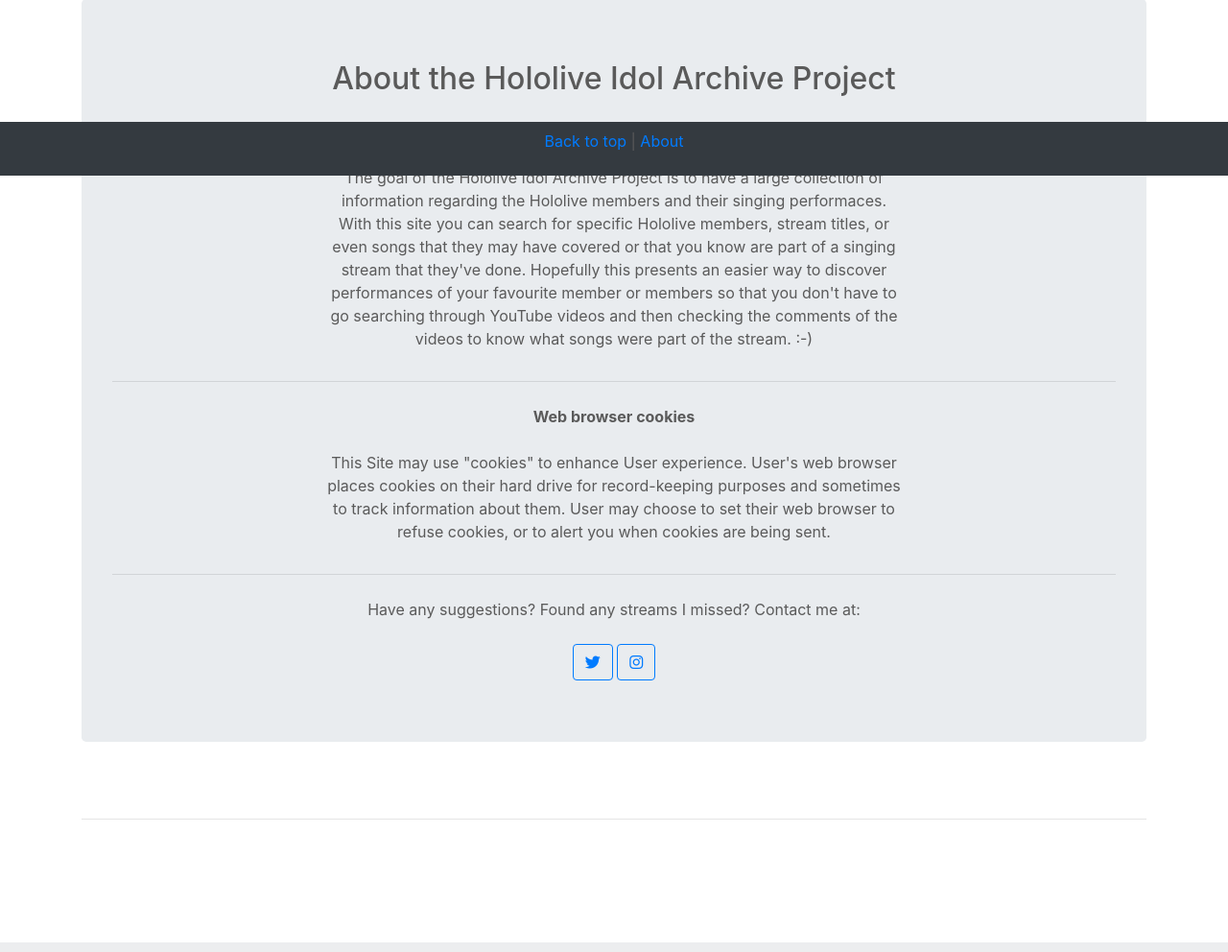
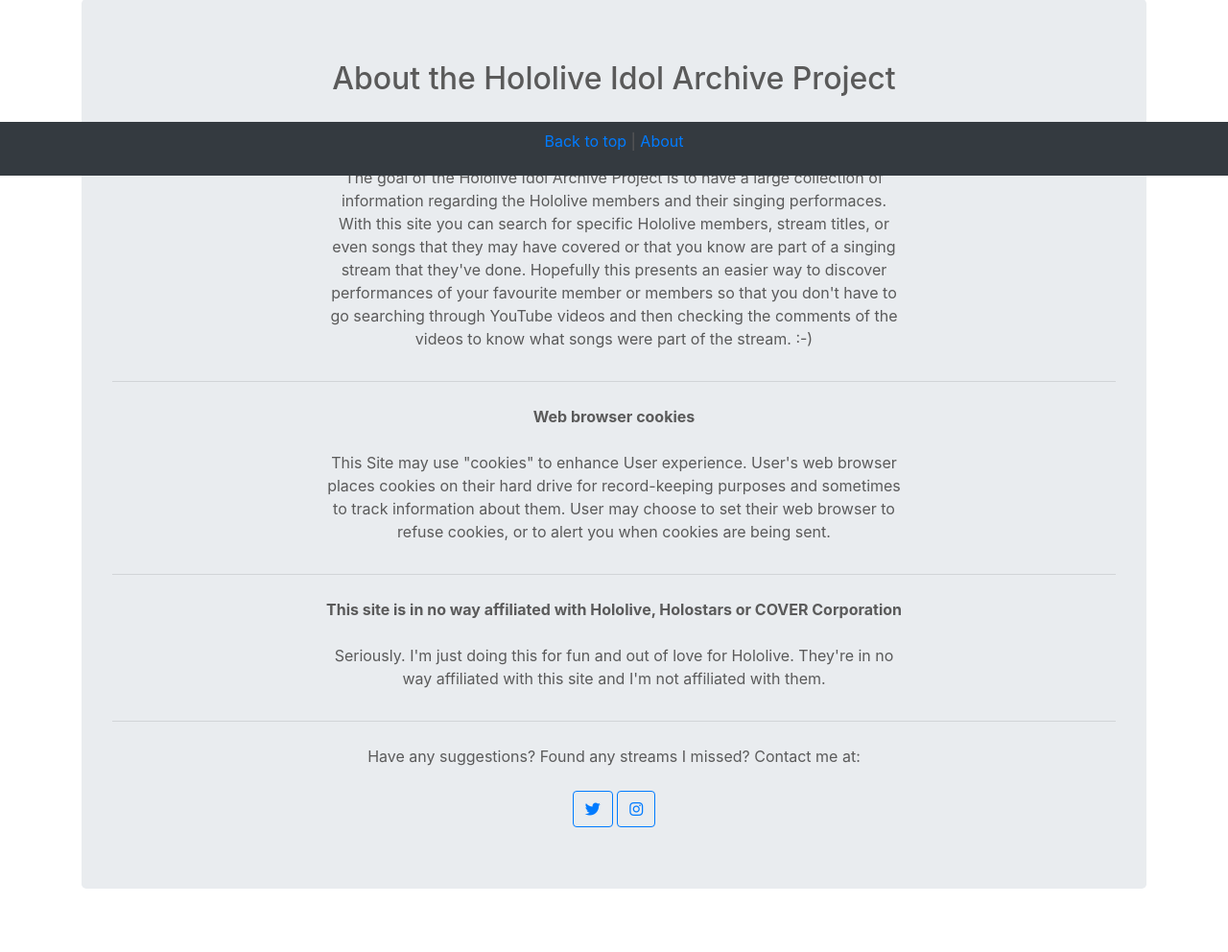
Before and after one commit to iandenegri/hololive-idol-archive, a Django app: page /about/ in a window 1280 px wide. Shown: the part 617-1609 px from the top of the page at 96% size. Run offline with Django 3.2, Linux system fonts and the light colour scheme; some libraries are stand-ins or nearby versions.

Commit message:
Update about to include more important info

```diff
--- a/archive/templates/about.html
+++ b/archive/templates/about.html
@@ -42,6 +42,21 @@
     <!-- Grid row -->
 
     <hr class="my-4">
+
+    <!-- Subtitle -->
+    <p class="blue-text my-4 font-weight-bold">This site is in no way affiliated with Hololive, Holostars or COVER Corporation</p>
+
+    <!-- Grid row -->
+    <div class="row d-flex justify-content-center">
+      <!-- Grid column -->
+      <div class="col-xl-7 pb-2">
+        <p class="card-text">Seriously. I'm just doing this for fun and out of love for Hololive. They're in no way affiliated with this site and I'm not affiliated with them.</p>
+      </div>
+      <!-- Grid column -->
+    </div>
+    <!-- Grid row -->
+
+    <hr class="my-4">
     <p>Have any suggestions? Found any streams I missed? Contact me at:</p>
     <div class="pt-2">
       <a type="button" class="btn btn-outline-primary waves-effect" href="https://twitter.com/taiyoushounen"> <i class="fab fa-twitter"></i></a>
```
